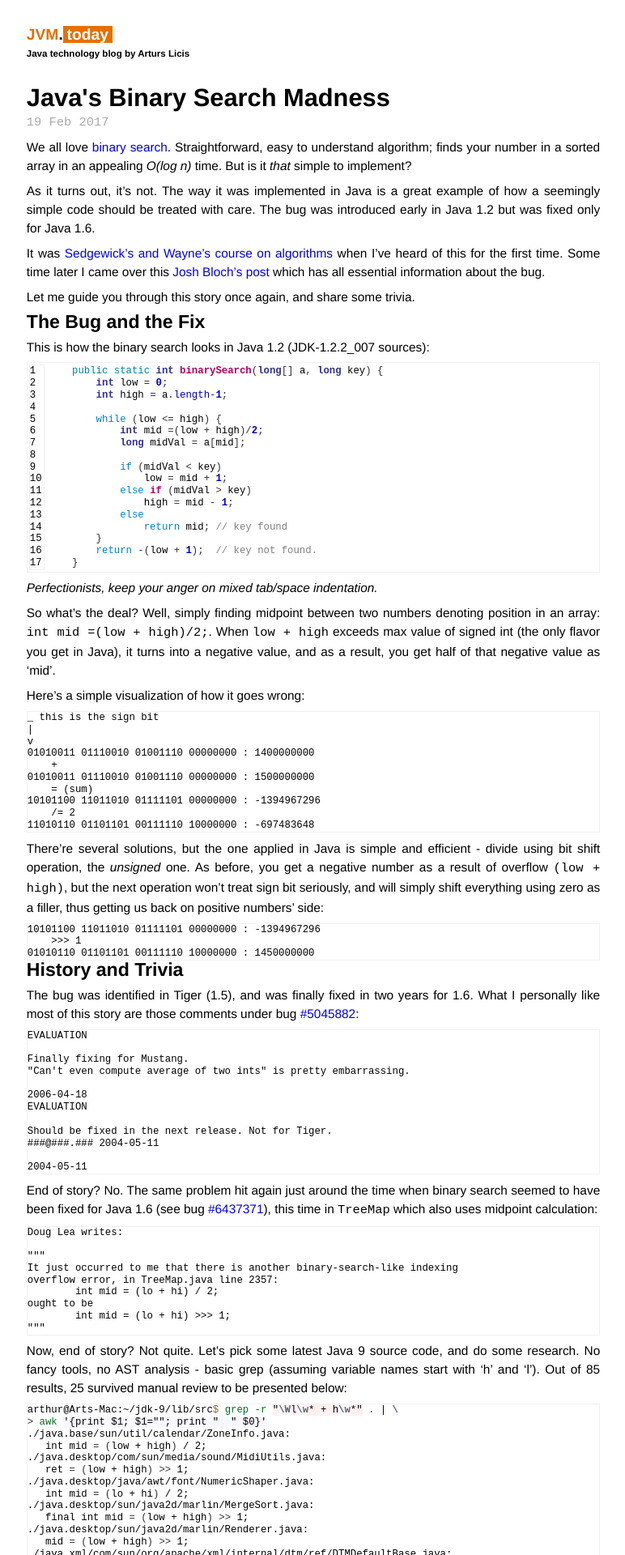
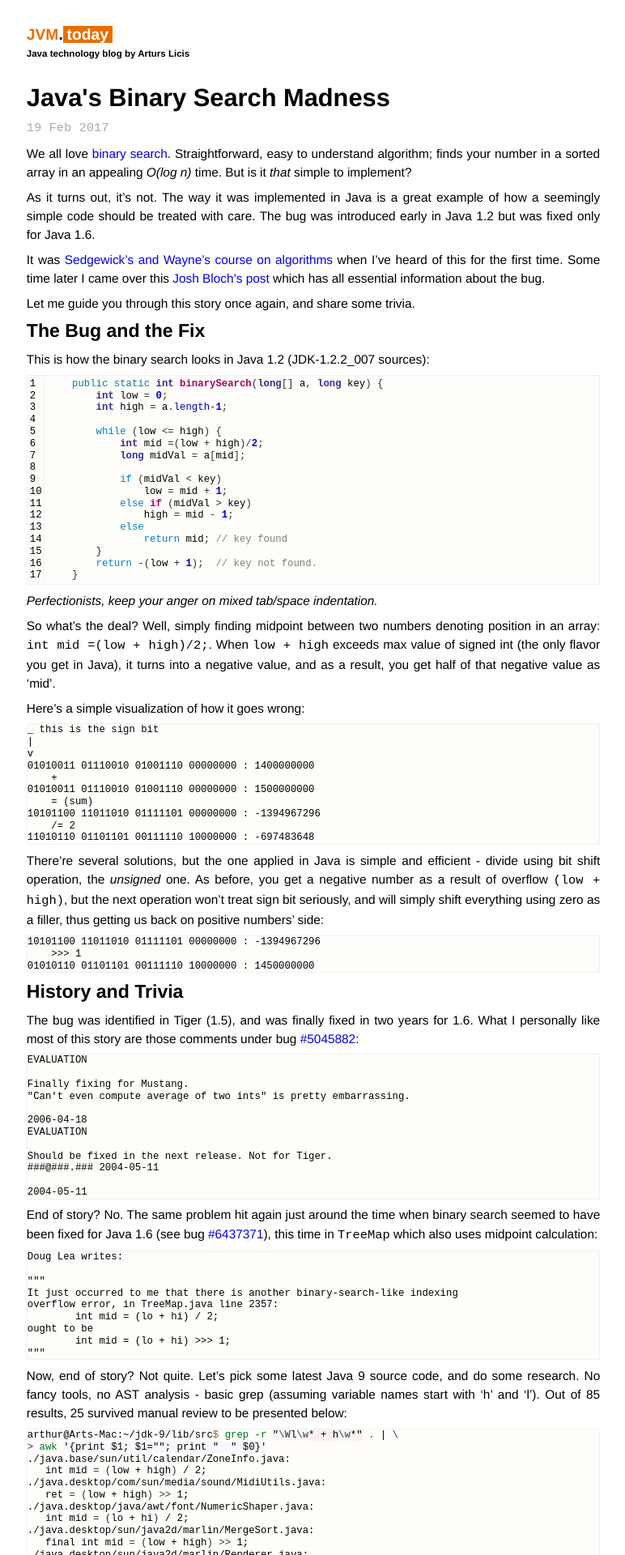
Before and after one commit to art-licis/art-licis.github.io, a Jekyll site: the page built from _posts/2017-02-19-javas-binary-search-madness.md, in a window 1280 px wide. Shown: the top 1920 px of the page at 81% size, without its empty margins (253-1025 px from the left). Built offline with Jekyll 4.4.1, drawn with Linux system fonts in a browser that asks for light colours.

Commit message:
CSS cosmetic fixes

```diff
--- a/css/site.css
+++ b/css/site.css
@@ -116,10 +116,16 @@
   color: #E76F00;
 }
 
+.site h1, h2, h3, h4, h5, h6 {
+  margin: 0.5em 0;
+}
+
 .highlight {
+  background: #FFFDFA;
   border: 1px solid #F0F0F0;
   font-size: 80%;
   line-height: 1.2em;
+  margin: 0.5em 0;
 }
 
 .highlight {
--- a/css/syntax.css
+++ b/css/syntax.css
@@ -1,4 +1,3 @@
-.highlight { background: #FFFFFF; }
 .highlight .hll { color: #808080 }
 .highlight .c { color: #808080 } /* Comment */
 .highlight .err { color: #F00000; background-color: #F0A0A0 } /* Error */
```
